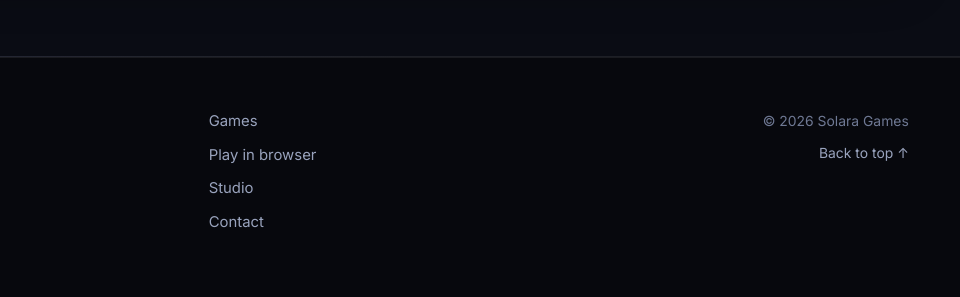
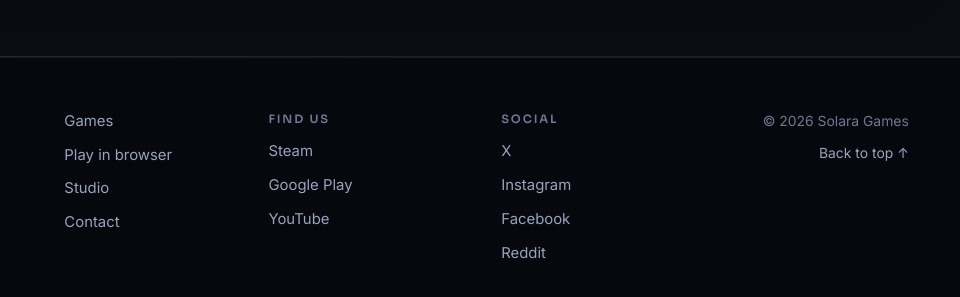
Before and after one commit to SurajBakawat-Ra/solara-frontend, a plain HTML site: page index.html in a window 1280 px wide. Shown: the part 4568-4865 px from the top of the page, 320-1280 px from the left. Before the commit the page ends 4837 px from the top, so only its background shows below. Drawn offline with Linux system fonts and the light colour scheme.

Commit message:
updated footer

```diff
--- a/assets/styles.css
+++ b/assets/styles.css
@@ -717,9 +717,18 @@ p { margin: 0; }
 }
 .footer-inner {
   display: grid;
-  grid-template-columns: 1.2fr .8fr 1fr;
+  grid-template-columns: 1.05fr .6fr .7fr .8fr auto;
   gap: 32px;
   align-items: start;
+}
+.footer-heading {
+  margin: 0 0 12px;
+  font-family: Sora, Inter, sans-serif;
+  font-size: .72rem;
+  font-weight: 600;
+  letter-spacing: .16em;
+  text-transform: uppercase;
+  color: var(--muted-2);
 }
 .footer-brand p { margin-top: 14px; max-width: 32ch; }
 .footer-nav { display: flex; flex-direction: column; gap: 10px; }
@@ -914,6 +923,7 @@ p { margin: 0; }
   .footer-meta { grid-column: span 2; align-items: flex-start; flex-direction: row; justify-content: space-between; }
 }
 
+
 @media (max-width: 860px) {
   .nav-links {
     position: fixed;
--- a/index.html
+++ b/index.html
@@ -276,6 +276,25 @@
         <a href="#about">Studio</a>
         <a href="#contact">Contact</a>
       </nav>
+      <div class="footer-links">
+        <p class="footer-heading">Find us</p>
+        <nav class="footer-nav" aria-label="Stores and social">
+          <a href="https://store.steampowered.com/search/?developer=Solara" target="_blank" rel="noopener">Steam</a>
+          <a href="https://play.google.com/store/apps/dev?id=8063280962448575933" target="_blank"
+            rel="noopener">Google Play</a>
+          <a href="https://www.youtube.com/@solaragames" target="_blank" rel="noopener">YouTube</a>
+        </nav>
+      </div>
+      <div class="footer-links">
+        <p class="footer-heading">Social</p>
+        <nav class="footer-nav" aria-label="Social media">
+          <a href="https://x.com/solaragames" target="_blank" rel="noopener">X</a>
+          <a href="https://www.instagram.com/solara_games/" target="_blank" rel="noopener">Instagram</a>
+          <a href="https://www.facebook.com/profile.php?id=61563497408975" target="_blank"
+            rel="noopener">Facebook</a>
+          <a href="https://www.reddit.com/r/solaragames/" target="_blank" rel="noopener">Reddit</a>
+        </nav>
+      </div>
       <div class="footer-meta">
         <span>© <span id="year"></span> Solara Games</span>
         <a href="#top">Back to top ↑</a>
```
